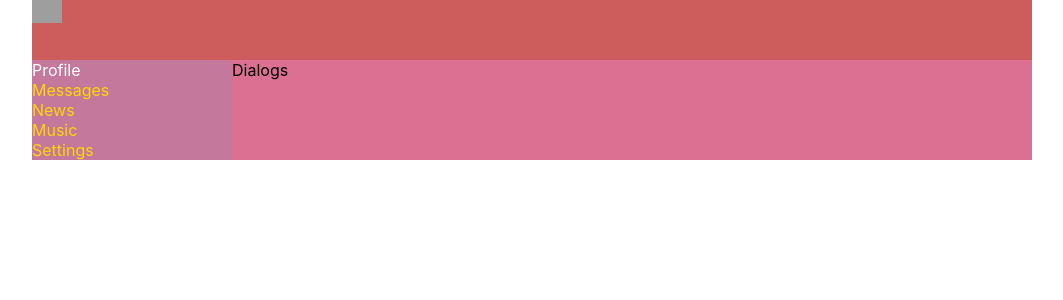
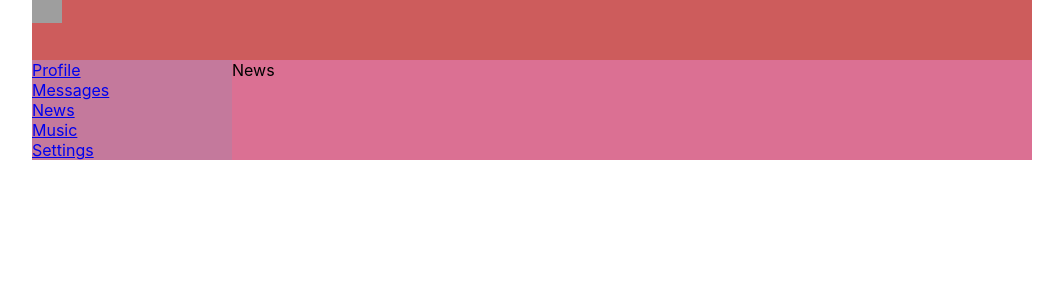
Before and after one commit to sonyhero/samurai-way, a React (Create React App) app: page /news in a window 1280 px wide. Shown: the top 300 px of the page, without its empty margins (108-1171 px from the left). Built offline with nearby package versions, Linux system fonts and the light colour scheme; grey boxes are pictures that could not be loaded.

Commit message:
lesson-19-add-new-components

```diff
--- a/src/App.tsx
+++ b/src/App.tsx
@@ -4,18 +4,27 @@ import {Header} from './components/Header/Header';
 import {Navbar} from './components/Navbar/Navbar';
 import {Profile} from './components/Profile/Profile';
 import {Dialogs} from './components/Dialogs/Dialogs';
+import {BrowserRouter, Route} from 'react-router-dom';
+import {News} from './components/News/News';
+import {Music} from './components/Music/Music';
+import {Settings} from './components/Settings/Settings';
 
 
 const App = () => {
     return (
-        <div className="app-wrapper">
-            <Header/>
-            <Navbar/>
-            {/*<Profile/>*/}
-            <div className="app-wrapper-content">
-                <Dialogs/>
+        <BrowserRouter>
+            <div className="app-wrapper">
+                <Header/>
+                <Navbar/>
+                <div className="app-wrapper-content">
+                    <Route path="/dialogs" component={Dialogs}/>
+                    <Route path="/profile" component={Profile}/>
+                    <Route path="/news" component={News}/>
+                    <Route path="/music" component={Music}/>
+                    <Route path="/settings" component={Settings}/>
+                </div>
             </div>
-        </div>
+        </BrowserRouter>
     );
 }
 
--- /dev/null
+++ b/src/components/Music/Music.tsx
@@ -0,0 +1,9 @@
+import React from 'react';
+
+export const Music = () => {
+    return (
+        <div>
+            Music
+        </div>
+    )
+}
--- a/src/components/Navbar/Navbar.tsx
+++ b/src/components/Navbar/Navbar.tsx
@@ -1,23 +1,23 @@
-import React from "react";
+import React from 'react';
 import s from './NavbarCSS.module.css'
 
 export const Navbar = () => {
     return (
         <nav className={s.nav}>
-            <div className ={s.item }>
-                <a >Profile</a>
+            <div className={s.item}>
+                <a href="/profile">Profile</a>
             </div>
-            <div className ={`${s.item} ${s.active}`}>
-                <a >Messages</a>
+            <div className={`${s.item} ${s.active}`}>
+                <a href="/dialogs">Messages</a>
             </div>
-            <div className ={`${s.item} ${s.active}`}>
-                <a >News</a>
+            <div className={`${s.item} ${s.active}`}>
+                <a href="/news">News</a>
             </div>
-            <div className ={`${s.item} ${s.active}`}>
-                <a >Music</a>
+            <div className={`${s.item} ${s.active}`}>
+                <a href="/music">Music</a>
             </div>
-            <div className ={`${s.item} ${s.active}`}>
-                <a >Settings</a>
+            <div className={`${s.item} ${s.active}`}>
+                <a href="/settings">Settings</a>
             </div>
         </nav>
     )
--- /dev/null
+++ b/src/components/News/News.tsx
@@ -0,0 +1,9 @@
+import React from 'react';
+
+export const News = () => {
+    return (
+        <div>
+            News
+        </div>
+    )
+}
--- /dev/null
+++ b/src/components/Settings/Settings.tsx
@@ -0,0 +1,9 @@
+import React from 'react';
+
+export const Settings = () => {
+    return (
+        <div>
+            Settings
+        </div>
+    )
+}
```
Also changed, not shown: src/components/Music/MusicCSS.module.css (added), src/components/News/NewsCSS.module.css (added), src/components/Settings/SettingsCSS.module.css (added).
